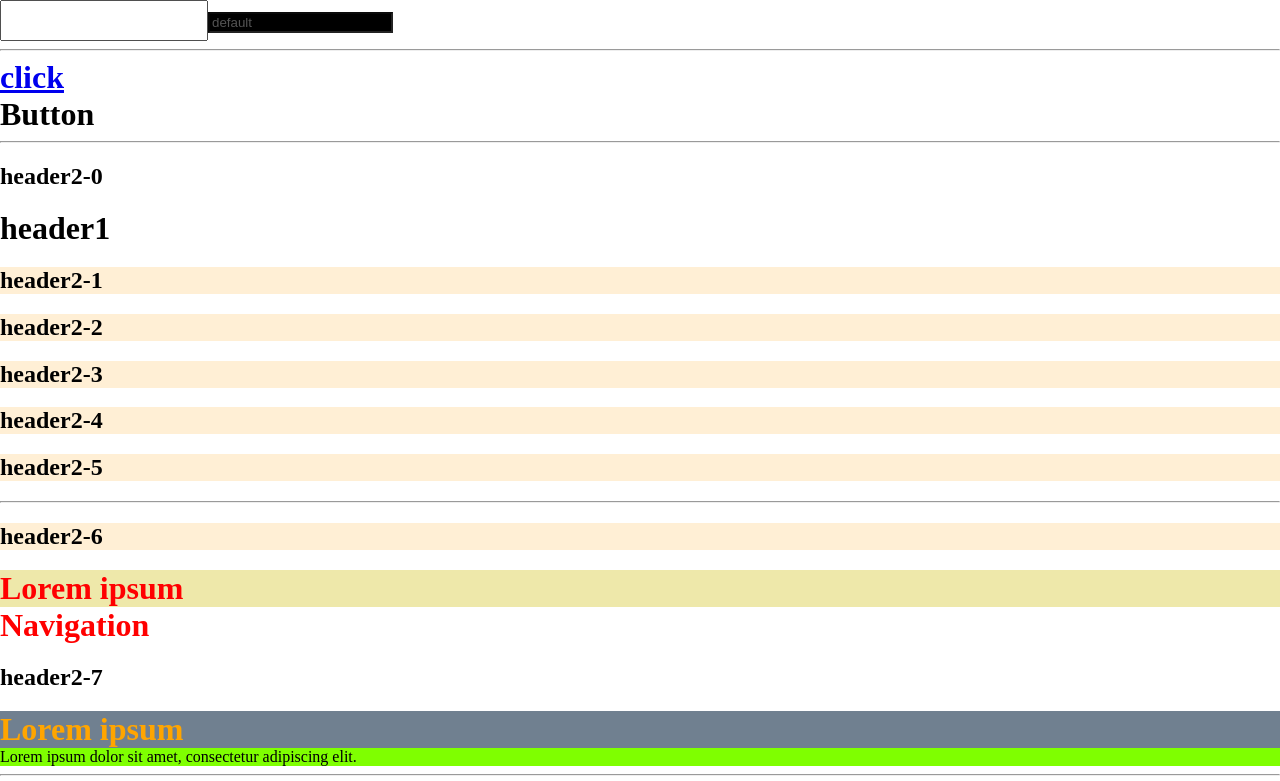
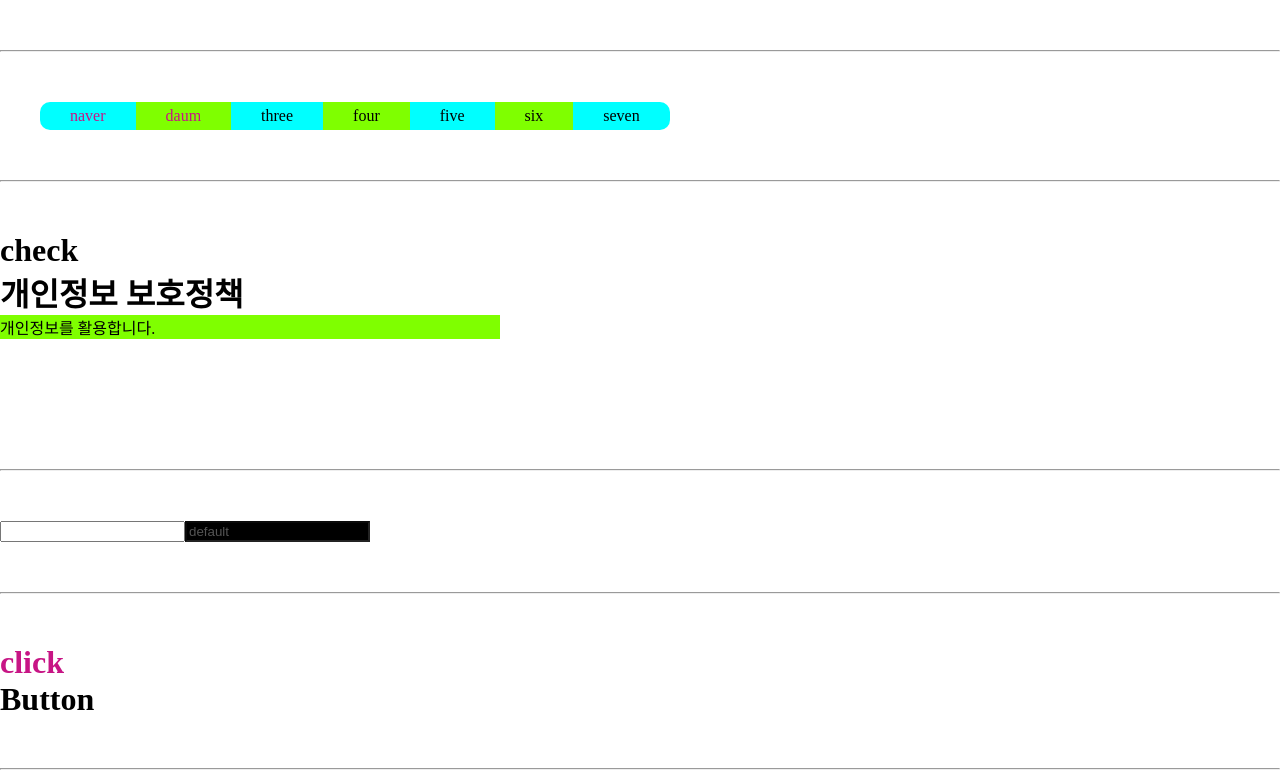
Before and after one commit to parksangmyeong1/Web, a plain HTML site: page html_css/css_selector.html in a window 1280 px wide. Shown: the top 781 px of the page. Drawn offline with Linux system fonts and the light colour scheme.

Commit message:
css_selector.html

```diff
--- a/html_css/css_selector.html
+++ b/html_css/css_selector.html
@@ -12,6 +12,10 @@
         p {
             margin: 0;
             padding: 0;
+        }
+        h1::selection, p::selection{
+            background-color: lightseagreen;
+            color: lightyellow;
         }
 
         /* 전체선택자 */
@@ -159,17 +163,102 @@
             background-color: black;
         }
         input:enabled{
-            width: 200px;
+            /* width: 200px;
             height: 35px;
-            font-size: 1.2em; /* 120% */
+            font-size: 1.2em; 120% */
         }
         input:focus{
             border: 5px solid red;
+        }
+        div.box{
+            width: 500px;
+            height: 150px;
+            /* border: 1px solid black; */
+        }
+        #chk{
+            display: none;
+        }
+        input[type=checkbox]:checked{
+            width: 30px;
+            height: 30px;
+        }
+        input[type=checkbox]:checked+div{
+            /* background-color: blanchedalmond; */
+            /* height: 0px;
+            overflow: hidden; */
+            display: none;
+        }
+        hr{
+            margin: 50px 0;
+        }
+        label{
+            font-size: 200%;
+            font-weight: bold;
+        }
+        ol{
+            overflow: hidden;
+            list-style: none;
+        }
+        ol>li{
+            float: left;
+            /* width: 100px; */
+            padding: 5px 30px;
+        }
+        ol>li:hover{
+            background-color: darkcyan;
+            color: white;
+            font-weight: bold;
+        }
+        ol>li:first-child{
+            border-radius: 10px 0 0 10px;
+        }
+        ol>li:last-child{
+            border-radius: 0 10px 10px 0;
+        }
+        ol>li:nth-child(2n){
+            background-color: chartreuse;
+        }
+        ol>li:nth-child(2n+1){
+            background-color: cyan;
+        }
+        a{
+            text-decoration: none;
+            color: mediumvioletred;
+        }
+        a:visited{
+            color: mediumvioletred;
+        }
+        a:hover{
+            text-decoration: underline;
         }
     </style>
 </head>
 
 <body>
+
+    <hr>
+
+    <ol>
+        <li><a href="http://naver.com">naver</a></li>
+        <li><a href="http://daum.net">daum</a></li>
+        <li>three</li>
+        <li>four</li>
+        <li>five</li>
+        <li>six</li>
+        <li>seven</li>
+    </ol>
+    <hr>
+
+    <label for="chk">check</label> <!-- 연결 해준 상태-->
+    <input id="chk" type="checkbox">
+    <div class="box">
+        <h1>개인정보 보호정책</h1>
+        <p>
+            개인정보를 활용합니다.
+        </p>
+    </div>
+    <hr>
+
     <input><input disabled value="default">
     <hr>
 
```
